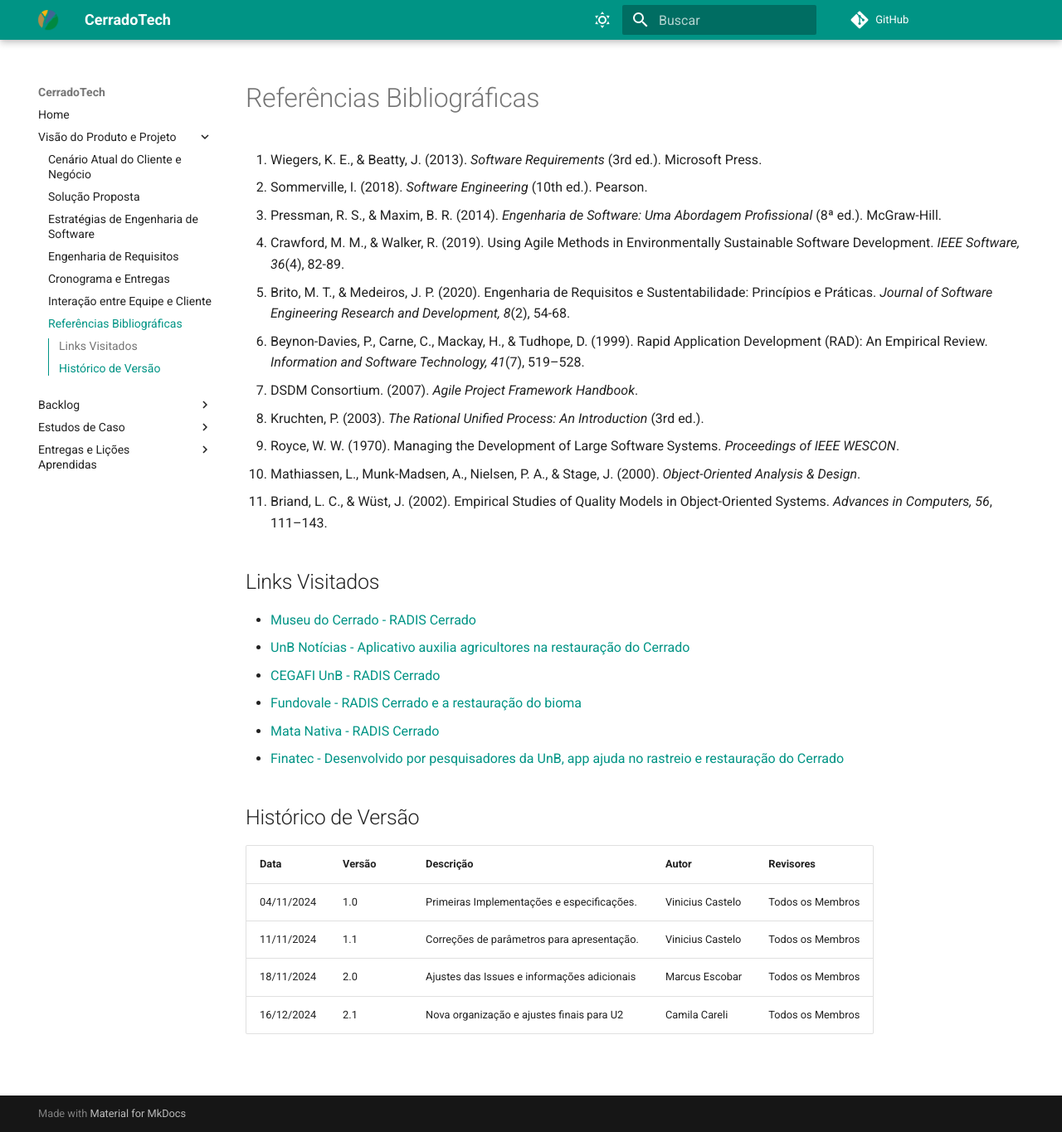
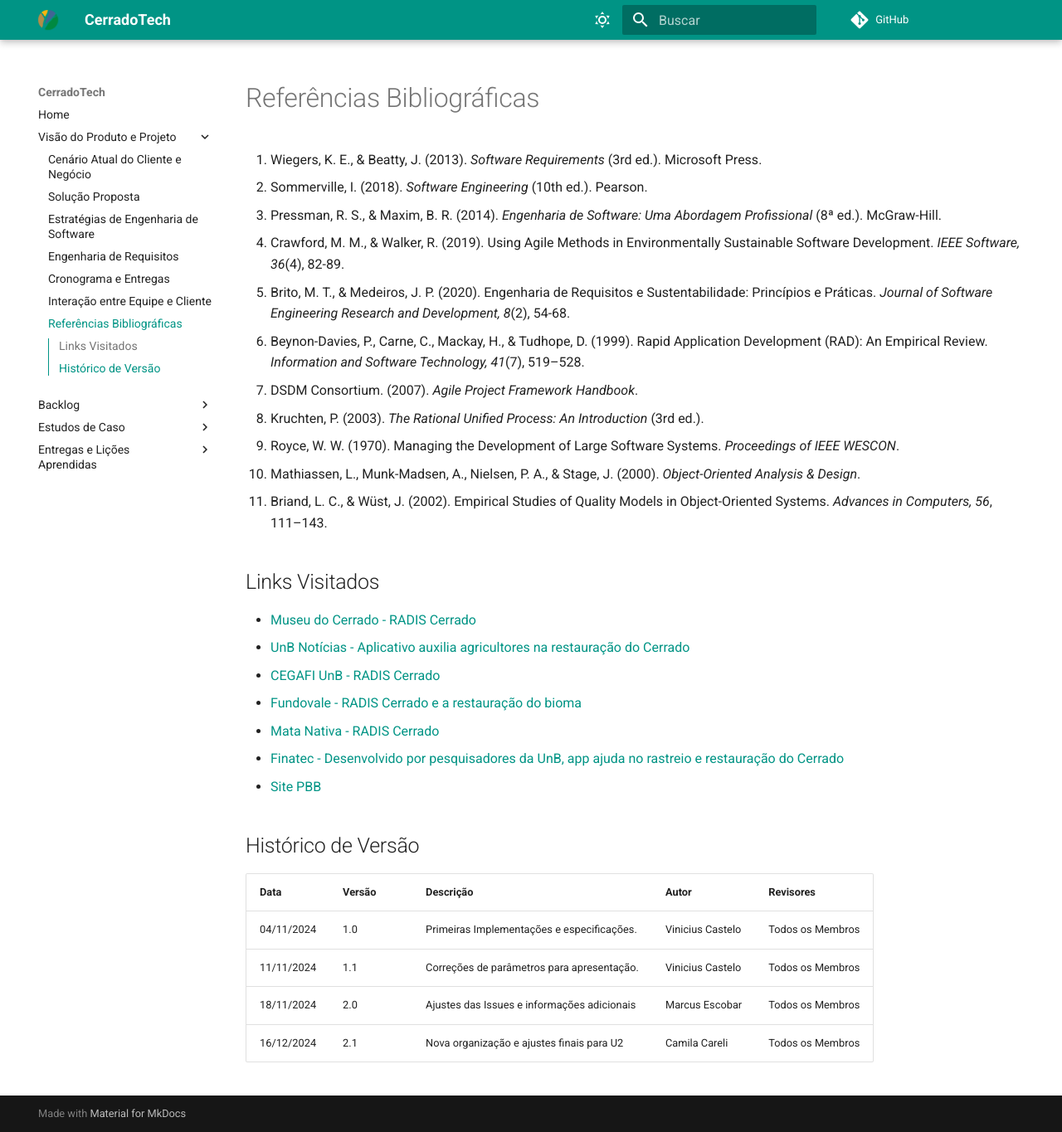
Before and after one commit to mdsreq-fga-unb/2024.2-T03-CerradoTech, an MkDocs documentation site: the page built from docs/sections/bibliografia.md, in a window 1280 px wide and 1365 px high. Shown: the whole window at 83% size. Built offline with MkDocs 1.6.1 and Material for MkDocs 9.7.7, drawn with Linux system fonts in a browser that asks for light colours; comment, search, counter and statistics services are not loaded.

Commit message:
referencia PBB

```diff
--- a/docs/sections/bibliografia.md
+++ b/docs/sections/bibliografia.md
@@ -18,6 +18,8 @@
 - [Fundovale - RADIS Cerrado e a restauração do bioma](https://www.fundovale.org/espaco-do-conhecimento/ultimas-noticias/radis-cerrado-e-a-restauracao-do-bioma/)
 - [Mata Nativa - RADIS Cerrado](https://matanativa.com.br/radis-cerrado/)
 - [Finatec - Desenvolvido por pesquisadores da UnB, app ajuda no rastreio e restauração do Cerrado](https://www.finatec.org.br/noticia/desenvolvido-por-pesquisadores-da-unb-app-ajuda-no-rastreio-e-restauracao-do-cerrado/)
+- [Site PBB](https://www.productbacklogbuilding.com/)
+
 
 
 ## Histórico de Versão
```
